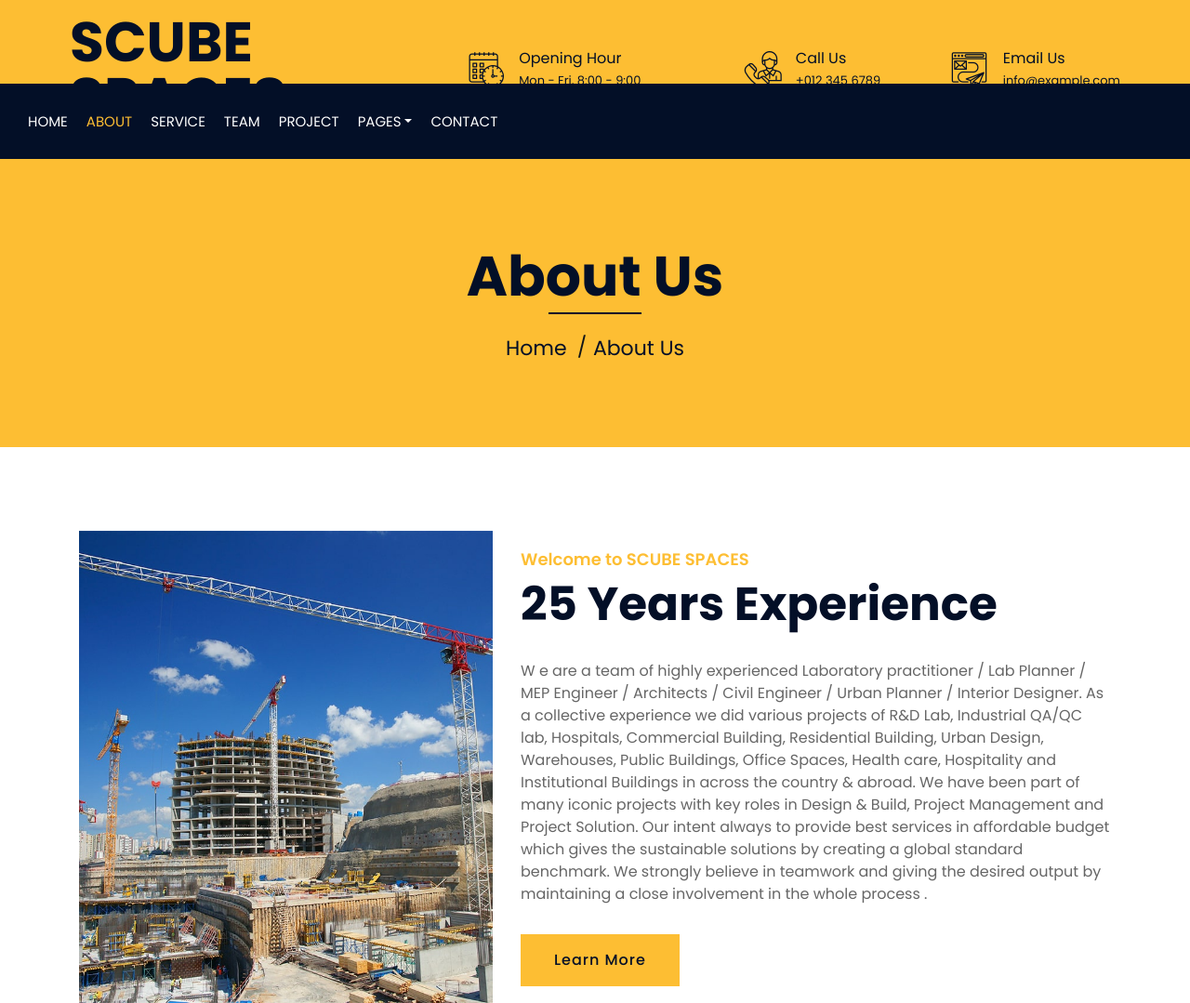
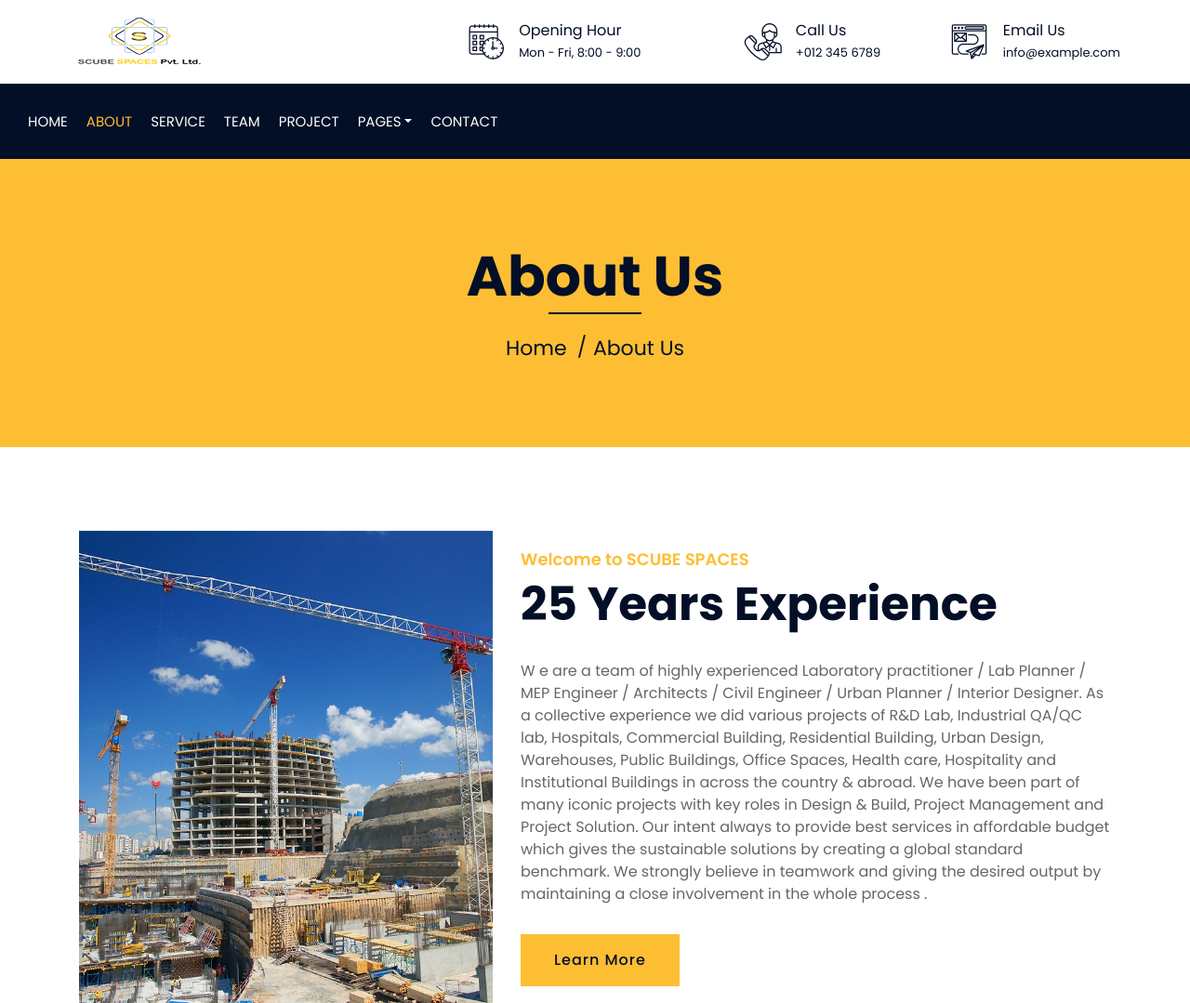
Before and after one commit to SOUMOJIT-CHAKRABORTY/construction, a plain HTML site: page about.html in a window 1280 px wide. Shown: the top 1079 px of the page at 93% size. Drawn offline with nearby package versions, Linux system fonts and the light colour scheme.

Commit message:
new added

```diff
--- a/about.html
+++ b/about.html
@@ -45,7 +45,12 @@
             <div class="col-lg-4 col-md-12">
               <div class="logo">
                 <a href="index.html">
-                  <h1>SCUBE SPACES</h1>
+                  <!-- <h1>SCUBE SPACES</h1> -->
+                  <img
+                    src="img/SSLogopng.png"
+                    alt="Logo"
+                    style="width: 150px; height: auto"
+                  />
                   <!-- <img src="img/logo.jpg" alt="Logo"> -->
                 </a>
               </div>
--- a/css/style.css
+++ b/css/style.css
@@ -77,7 +77,8 @@ a:focus {
 .top-bar {
   position: relative;
   height: 90px;
-  background: #fdbe33;
+  /* background: #fdbe33; */
+  background: #ffffff;
 }
 
 .top-bar .logo {
```
Also changed, not shown: contact.html (+6 -1 lines), index.html (+10 -6 lines), portfolio.html (+6 -1 lines), service.html (+6 -1 lines), team.html (+6 -1 lines), img/BMS2.webp (added), img/Picture3.png (added), img/SSLogopng.png (added), img/nivedita.jpg (added), img/sujata.jpeg (added), img/sumantra.jpeg (added), img/umesh.png (added), 2 other files.
